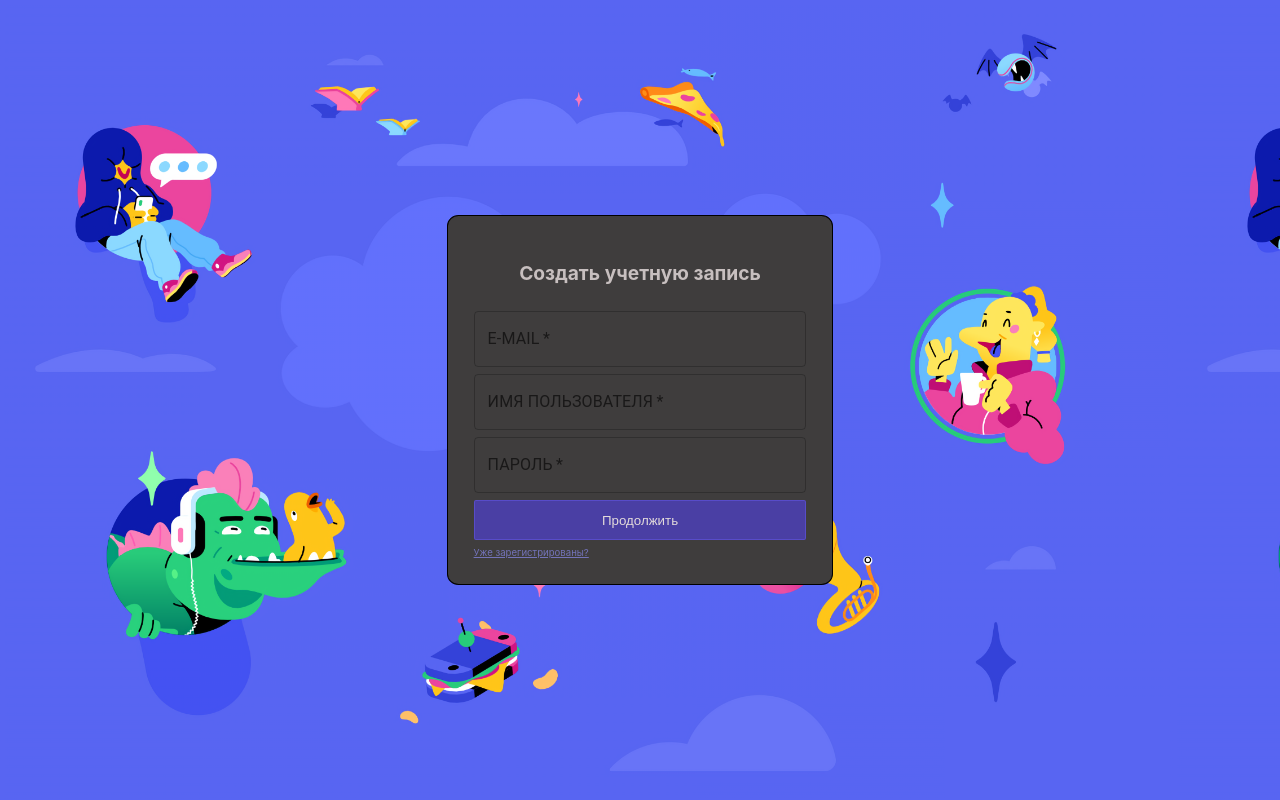
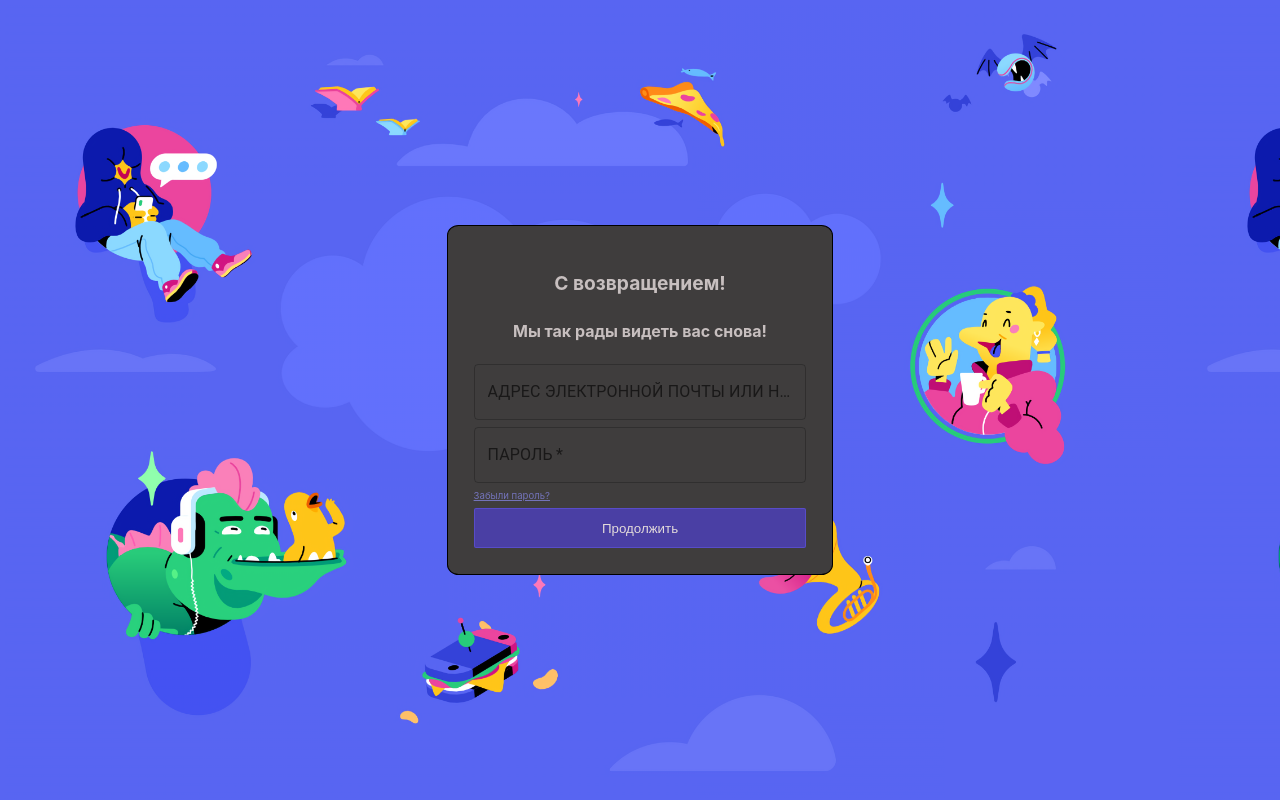
Before and after one commit to Nellyktv/discord-app, a React (Create React App) app: page / in a window 1280 px wide. Both pictures are taken after a click on the link "Уже зарегистрированы?". Built offline with nearby package versions, Linux system fonts and the light colour scheme.

Commit message:
Added authentication form.

```diff
--- a/src/App.js
+++ b/src/App.js
@@ -1,12 +1,11 @@
 import './App.css';
-import RegistrationForm from './pages/registration/RegistrationForm';
+import  AuthenticationForm from './pages/authentication/AuthenticationForm';
 
 
 function App() {
   return (
     <div className="App">
-      <RegistrationForm/>
-      {/* <AutorizationForm/> */}
+      <AuthenticationForm />
     </div>
   );
 }
--- /dev/null
+++ b/src/pages/authentication/AuthenticationForm.jsx
@@ -0,0 +1,47 @@
+import React, { useState } from "react";
+import style from "./authenticationForm.module.css";
+import { TextField } from "@mui/material";
+
+
+const AuthenticationForm = () => {
+    const [auth, setAuth] = useState(true);
+
+    function handleClick() {
+        setAuth(!auth);
+    }
+
+    return (
+
+        <div className={style.page}>
+
+            <div className={style.container_wrapper}>
+                {auth ?
+                    <>
+                        <p className={style.titleForm}>Создать учетную запись</p>
+                        <TextField required variant="outlined" label="E-MAIL" labelColor='white' ></TextField>
+                        <TextField required variant="outlined" label="ИМЯ ПОЛЬЗОВАТЕЛЯ" className={style.inputs}></TextField>
+                        <TextField required variant="outlined" label="ПАРОЛЬ" className={style.inputs}></TextField>
+                        <button className={style.button}>Продолжить</button>
+                        <a href="#" className={style.link} onClick={handleClick}>Уже зарегистрированы?</a>
+                    </>
+                    :
+                    <>
+                        <p className={style.titleForm}>С возвращением!</p>
+                        <p className={style.textWelcome}>Мы так рады видеть вас снова!</p>
+
+                        <TextField required variant="outlined" label="АДРЕС ЭЛЕКТРОННОЙ ПОЧТЫ ИЛИ НОМЕР ТЕЛЕФОНА" labelColor='white' ></TextField>
+                        <TextField required variant="outlined" label="ПАРОЛЬ" className={style.inputs}></TextField>
+
+                        <a href="#" className={style.link}>Забыли пароль?</a>
+                        <button className={style.button}>Продолжить</button>
+                    </>
+                }
+            </div>
+
+        </div>
+
+    );
+
+}
+
+export default AuthenticationForm;
--- a/src/pages/registration/registrationForm.module.css
+++ b/src/pages/authentication/authenticationForm.module.css
@@ -9,7 +9,6 @@
     background-size: contain;
 }
 
-
 .container_wrapper {
 
     display: flex;
@@ -20,10 +19,8 @@
     color: rgb(199, 191, 191);
     border: 1px solid black;
     border-radius: 3%;
-    row-gap: 7px ;
-
+    row-gap: 7px;
 }
-
 
 .red_star {
     color: red;
@@ -34,7 +31,6 @@
     font-weight: 700;
     text-align: center;
 }
-
 
 .textForm {
     font-size: 0.6em;
@@ -60,15 +56,18 @@
     border-radius: 2px;
 }
 
-
 .button:hover {
     cursor: pointer;
     background-color: rgba(28, 126, 150, 0.849);
 }
 
-.inputs {
-}
-
 .inputsCheck {
     font-size: 0.5em;
 }
+
+.textWelcome {
+    font-size: 1em;
+    font-weight: 700;
+    text-align: center;
+    margin-top: 0;
+}
--- a/src/pages/autorization/authorizationForm.module.css
+++ /dev/null
@@ -1,88 +0,0 @@
-.page{
-    width: 100%;
-    height: 100%;
-    background-color: rgba(0, 0, 0, 0.76);
-    display: flex;
-    justify-content: center;
-    align-items: center;
-}
-
-
-.wrapperForm{
-border: 1px solid black;
-background-color: rgb(51, 50, 50);
-width: 30vw;
-height: 45vh;
-display: flex;
-justify-content: center;
-align-content: center;
-color: rgb(199, 191, 191);
-
-}
-
-
-.container_wrapper{
-width: 15vw;
-height: 30vh;
-display: flex;
-flex-direction: column;
-justify-content: space-between;
-
-}
-
-
-.red_star{
-    color: red;
-}
-
-.titleForm{
-    font-size: 1.2em;
-    font-weight: 700;
-    color: white;
-    text-align: center;
-
-}
-
-
-.textForm{
-font-size: 0.7em;
-font-weight: 700;
-
-}
-
-.link{
-    font-size: 0.6em;
-    color: rgb(115, 115, 185);
-
-}
-
-.link:hover{
-    color: rgb(108, 186, 206);
-    text-decoration: none;
-}
-
-.button{
-    width: 16vw;
-    height: 3vh;
-    border: 1px solid black;
-    color: rgb(226, 218, 218);
-    background-color:rgba(206, 178, 178, 0.363);
-
-
-
-}
-
-
-
-
-.inputs{
-width: 17vw;
-margin-bottom: 1vh;
-
-
-}
-
-.text{
-
-    font-size: 1em;
-}
--- a/src/pages/registration/RegistrationForm.jsx
+++ /dev/null
@@ -1,30 +0,0 @@
-import React from "react";
-import style from "./registrationForm.module.css";
-import { TextField } from "@mui/material";
-
-
-const RegistrationForm = () => {
-
-    return (
-        <div className={style.page}>
-
-            <div className={style.container_wrapper}>
-                <p className={style.titleForm}>Создать учетную запись</p>
-
-                <TextField required variant="outlined" label="E-MAIL" labelColor='white' ></TextField>
-                <TextField required variant="outlined" label="ИМЯ ПОЛЬЗОВАТЕЛЯ" className={style.inputs}></TextField>
-                <TextField required variant="outlined" label="ПАРОЛЬ" className={style.inputs}></TextField>
-
-                <button className={style.button}>Продолжить</button>
-
-                <a href="#" className={style.link}>Уже зарегистрированы?</a>
-
-
-            </div>
-        </div>
-
-    );
-
-}
-
-export default RegistrationForm;
```
Also changed, not shown: src/pages/autorization/AuthorizationForm.jsx (deleted, +0 -37 lines).
